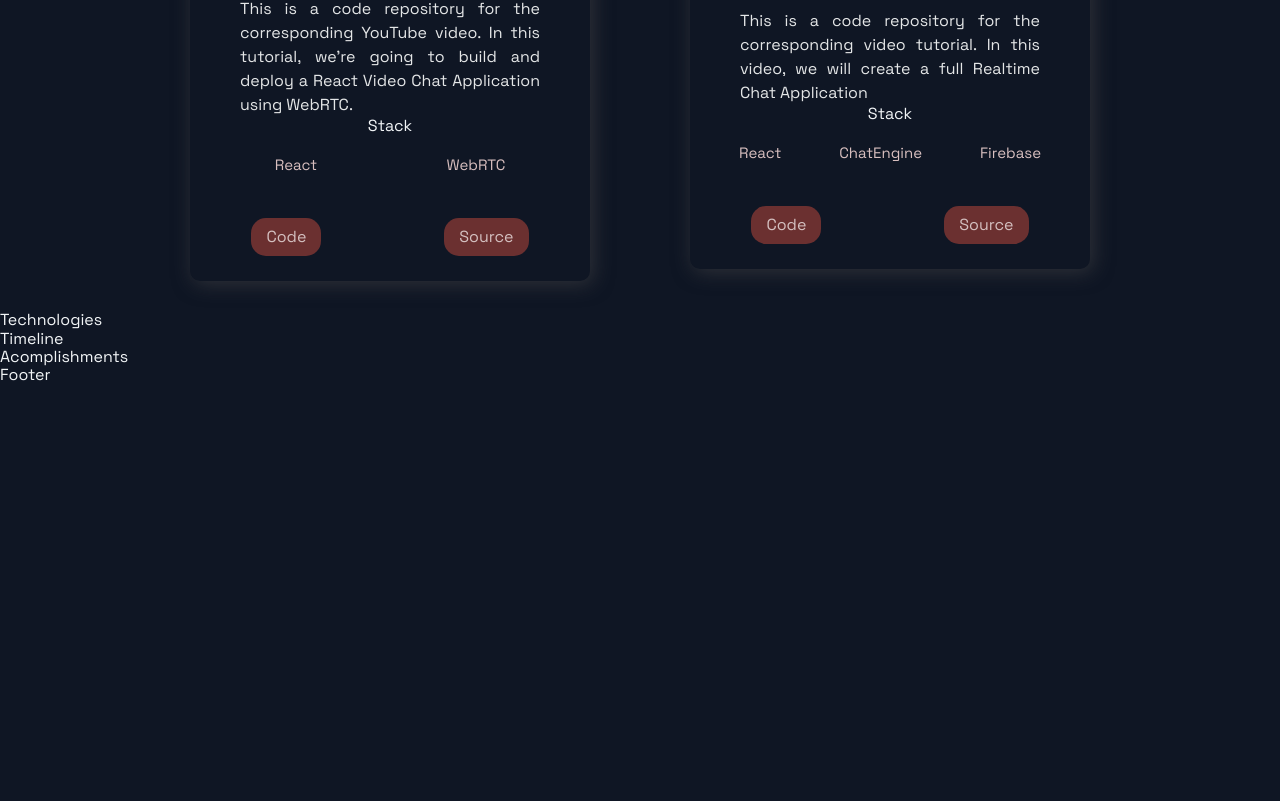
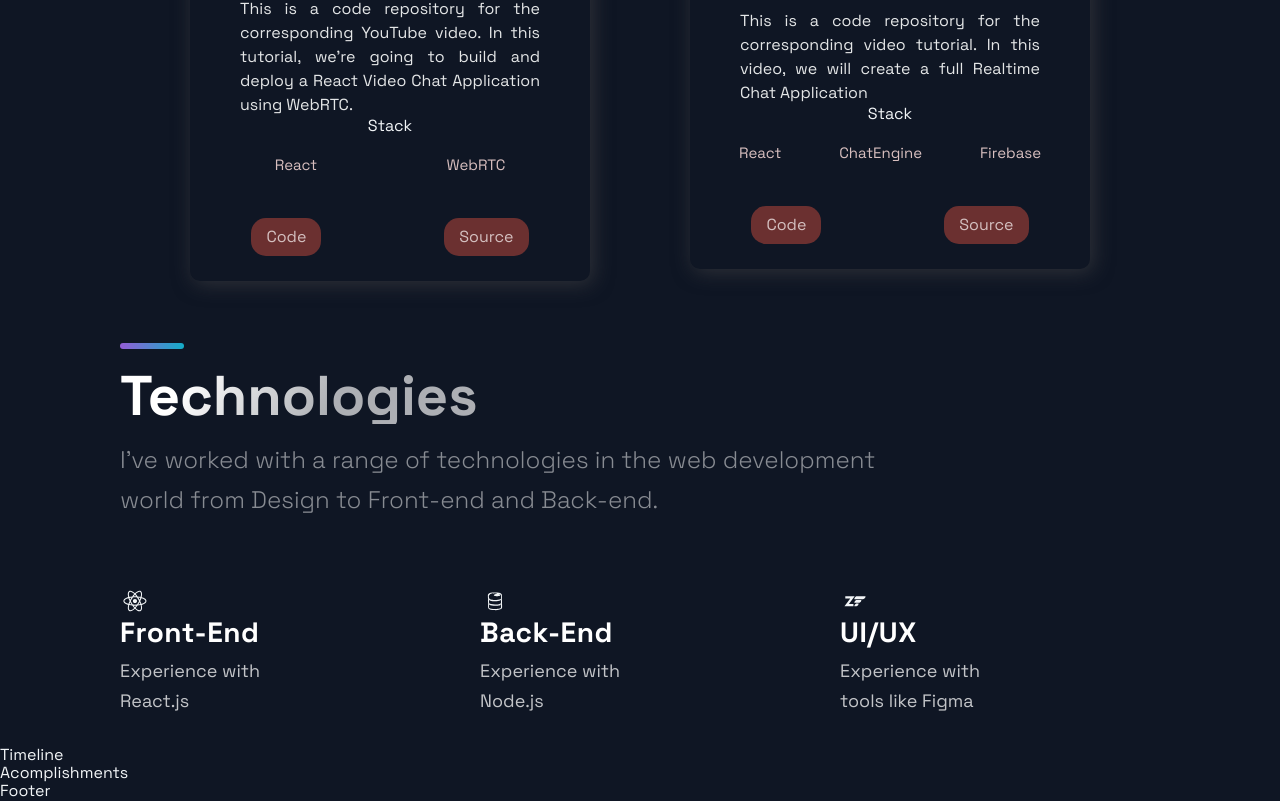
Before and after one commit to urielaweobe/portfolio-react-next, a Next.js app: page / in a window 1280 px wide. Shown: the part 1891-2692 px from the top of the page. Before the commit the page ends 2276 px from the top, so only its background shows below. Built offline with nearby package versions, Linux system fonts and the light colour scheme.

Commit message:
update: technology section tutorial

```diff
--- a/src/components/Technologies/Technologies.js
+++ b/src/components/Technologies/Technologies.js
@@ -4,9 +4,48 @@
 import { List, ListContainer, ListItem, ListParagraph, ListTitle } from './TechnologiesStyles';
 
 const Technologies = () =>  (
-  <div>
-    Technologies
-  </div>
+  <Section id="tech">
+    <SectionDivider />
+    <br />
+    <SectionTitle>Technologies</SectionTitle>
+    <SectionText>
+      I've worked with a range of technologies in the web development world from Design to Front-end and Back-end.
+    </SectionText>
+    <List>
+      <ListItem>
+        <DiReact size={'3rem'}/>
+        <ListContainer>
+          <ListTitle>Front-End</ListTitle>
+          <ListParagraph>
+            Experience with <br />
+            React.js
+          </ListParagraph>
+        </ListContainer>
+      </ListItem>
+
+      <ListItem>
+        <DiFirebase size={'3rem'}/>
+        <ListContainer>
+          <ListTitle>Back-End</ListTitle>
+          <ListParagraph>
+            Experience with <br />
+            Node.js
+          </ListParagraph>
+        </ListContainer>
+      </ListItem>
+
+      <ListItem>
+        <DiZend size={'3rem'}/>
+        <ListContainer>
+          <ListTitle>UI/UX</ListTitle>
+          <ListParagraph>
+            Experience with <br />
+            tools like Figma
+          </ListParagraph>
+        </ListContainer>
+      </ListItem>
+    </List>
+  </Section>
 );
 
 export default Technologies;
```
